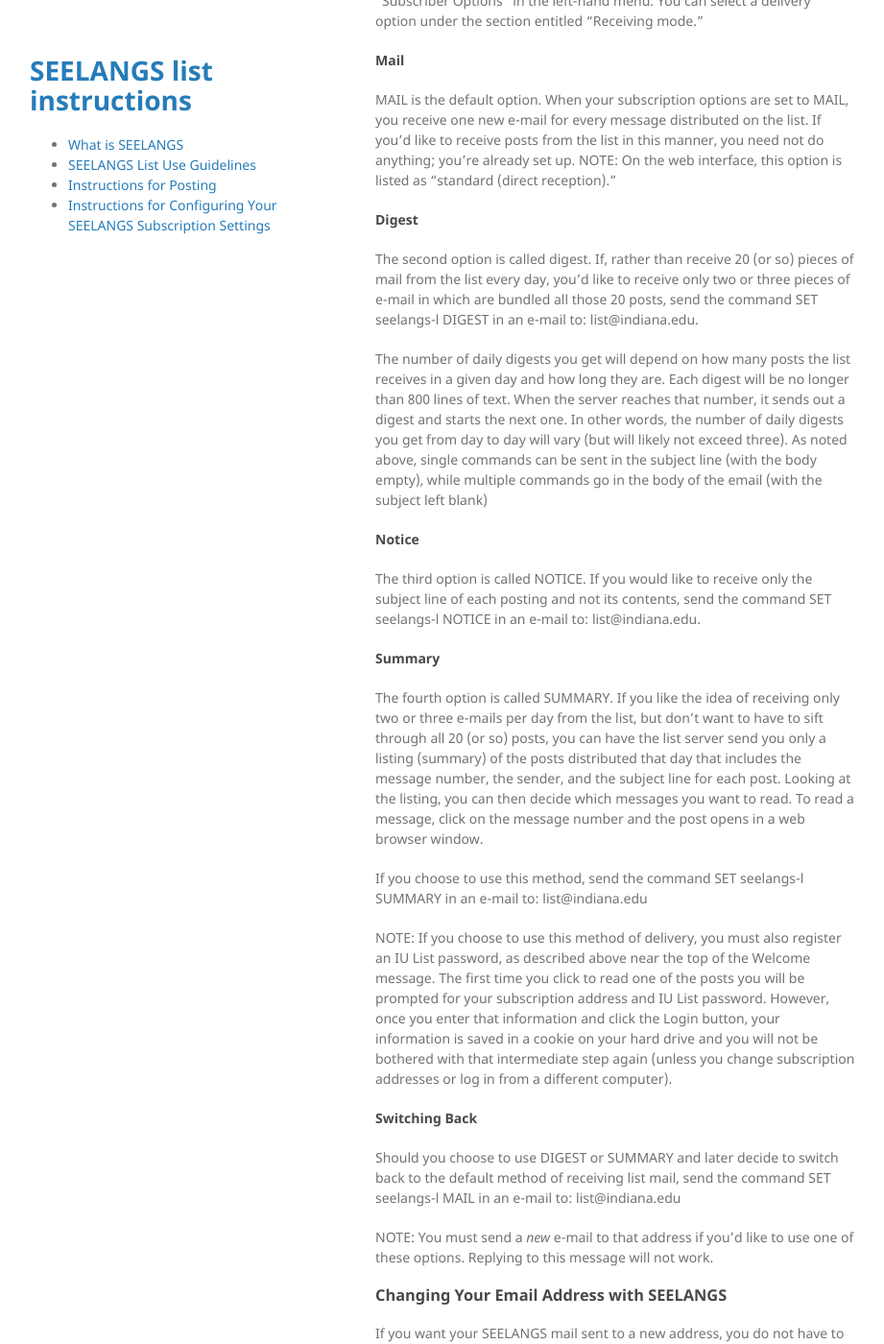
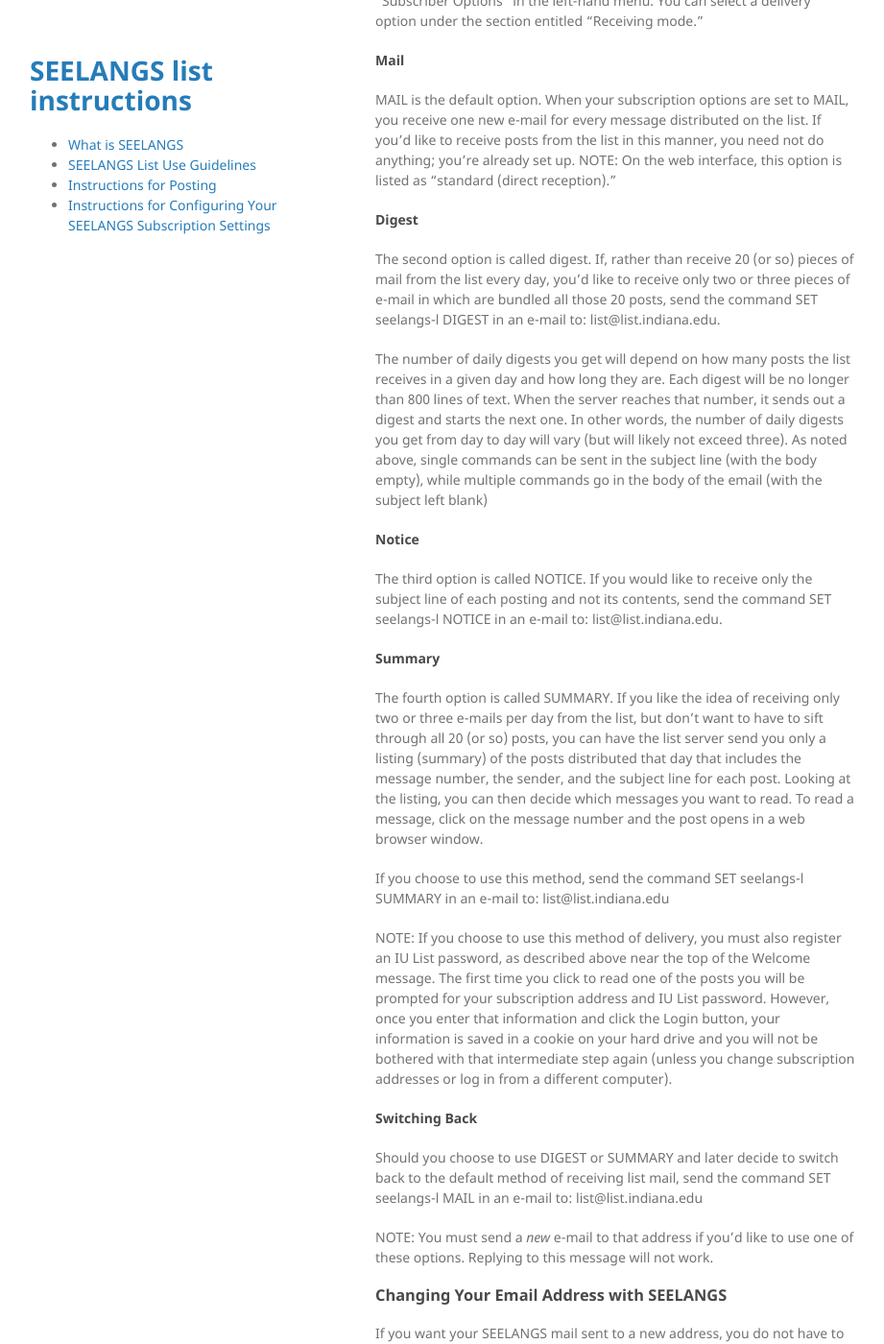
Before and after one commit to seelangs/seelangs.github.io, a Jekyll site: the page built from index.md, in a window 1280 px wide and 1400 px high, scrolled down 4639 px. Shown: the whole window at 96% size, without its empty margins (179-1100 px from the left). Built offline with Jekyll 4.4.1, drawn with Linux system fonts in a browser that asks for light colours; the repository's description, which GitHub fills in, is left out; our own code applies the rules of GitHub Pages for plain Markdown files; some of the changed text lies outside the part shown.

Commit message:
Update index.md

```diff
--- a/index.md
+++ b/index.md
@@ -67,7 +67,7 @@ To utilize IU List's web interface (which is optional but recommended), you must
 Should you ever forget your IU List password, don't panic. Just request a new one by going to this page: <https://list.indiana.edu/sympa/renewpasswd>
 
 ### Email Commands
-If you choose not to utilize the web interface for sending routine commands, you can use e-mail. Single commands can be sent in the subject line (with the body empty), while multiple commands go in the body of the email (with the subject left blank). All commands should be sent to the following address: list@indiana.edu. Command formulas are set out in boldface throughout this message.
+If you choose not to utilize the web interface for sending routine commands, you can use e-mail. Single commands can be sent in the subject line (with the body empty), while multiple commands go in the body of the email (with the subject left blank). All commands should be sent to the following address: list@list.indiana.edu. Command formulas are set out in boldface throughout this message.
 
 ### Posting to SEELANGS
 To post to the list, just compose your message and send it to the list address, which is: SEELANGS-l@LIST.indiana.EDU.
@@ -92,24 +92,24 @@ MAIL is the default option. When your subscription options are set to MAIL, you
 NOTE: On the web interface, this option is listed as “standard (direct reception).”
 
 #### Digest
-The second option is called digest. If, rather than receive 20 (or so) pieces of mail from the list every day, you’d like to receive only two or three pieces of e-mail in which are bundled all those 20 posts, send the command SET seelangs-l DIGEST in an e-mail to: list@indiana.edu.
+The second option is called digest. If, rather than receive 20 (or so) pieces of mail from the list every day, you’d like to receive only two or three pieces of e-mail in which are bundled all those 20 posts, send the command SET seelangs-l DIGEST in an e-mail to: list@list.indiana.edu.
 
 The number of daily digests you get will depend on how many posts the list receives in a given day and how long they are. Each digest will be no longer than 800 lines of text. When the server reaches that number, it sends out a digest and starts the next one. In other words, the number of daily digests you get from day to day will vary (but will likely not exceed three). As noted above, single commands can be sent in the subject line (with the body empty), while multiple commands go in the body of the email (with the subject left blank)
 
 
 #### Notice
-The third option is called NOTICE. If you would like to receive only the subject line of each posting and not its contents, send the command SET seelangs-l NOTICE in an e-mail to: list@indiana.edu.
+The third option is called NOTICE. If you would like to receive only the subject line of each posting and not its contents, send the command SET seelangs-l NOTICE in an e-mail to: list@list.indiana.edu.
 
 #### Summary
 The fourth option is called SUMMARY. If you like the idea of receiving only two or three e-mails per day from the list, but don’t want to have to sift through all 20 (or so) posts, you can have the list server send you only a listing (summary) of the posts distributed that day that includes the message number, the sender, and the subject line for each post. Looking at the listing, you can then decide which messages you want to read. To read a message, click on the message number and the post opens in a web browser window.
 
-If you choose to use this method, send the command  SET seelangs-l SUMMARY in an e-mail to: list@indiana.edu
+If you choose to use this method, send the command  SET seelangs-l SUMMARY in an e-mail to: list@list.indiana.edu
 
 NOTE: If you choose to use this method of delivery, you must also register an IU List password, as described above near the top of the Welcome message. The first time you click to read one of the posts you will be prompted for your subscription address and IU List password. However, once you enter that information and click the Login button, your information is saved in a cookie on your hard drive and you will not be bothered with that intermediate step again (unless you change subscription addresses or log in from a different computer).
 
 
 #### Switching Back
-Should you choose to use DIGEST or SUMMARY and later decide to switch back to the default method of receiving list mail, send the command SET seelangs-l MAIL in an e-mail to: list@indiana.edu
+Should you choose to use DIGEST or SUMMARY and later decide to switch back to the default method of receiving list mail, send the command SET seelangs-l MAIL in an e-mail to: list@list.indiana.edu
 
 NOTE:  You must send a *new* e-mail to that address if you’d like to use one of these options.  Replying to this message will not work.
 
@@ -126,7 +126,7 @@ Explain that you would like your subscription address updated. Remember to inclu
 ### How to Stop the Mail if You're Going Away
 If you’re going away on vacation or will otherwise be away from your computer for any period of time, you may want to stop the list mail from coming while you're gone. There are two ways to do it.
 
-The easiest way is to use e-mail. To stop the mail via e-mail, send the command SET seelangs-l NOMAIL in an e-mail to: list@indiana.edu
+The easiest way is to use e-mail. To stop the mail via e-mail, send the command SET seelangs-l NOMAIL in an e-mail to: list@list.indiana.edu
 
 When you come back and want to start it again, send an email to that same address containing the command SET seelangs-l MAIL
 
@@ -134,7 +134,7 @@ The second way involves making use of the web interface. You will have to be reg
 
 
 ### Unsubscribing from SEELANGS
- If you should ever decide to leave the list permanently, you can unsubscribe by sending the command SIGNOFF seelangs-l in an e-mail to: list@indiana.edu
+ If you should ever decide to leave the list permanently, you can unsubscribe by sending the command SIGNOFF seelangs-l in an e-mail to: list@list.indiana.edu
 
 You can also unsubscribe under “Subscriber Options” on the IU List web interface. Alternatively, if you receive summaries or digests of list posts, you can unsubscribe from the list by clicking the “Unsubscribe” link that appears at the top of these messages.
 
```
